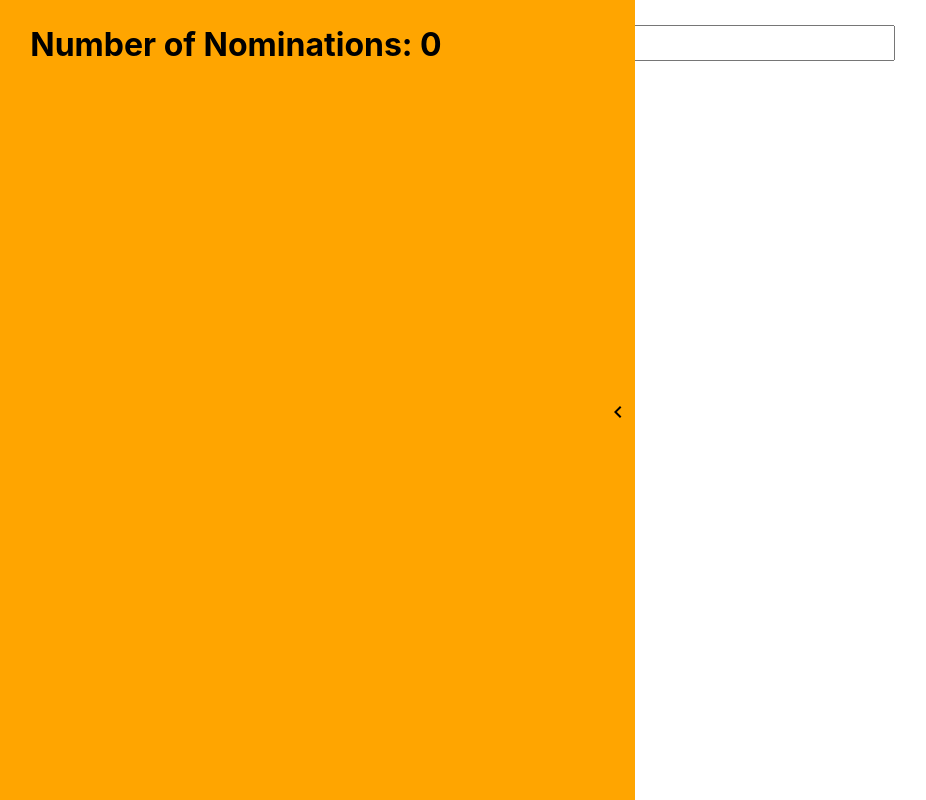
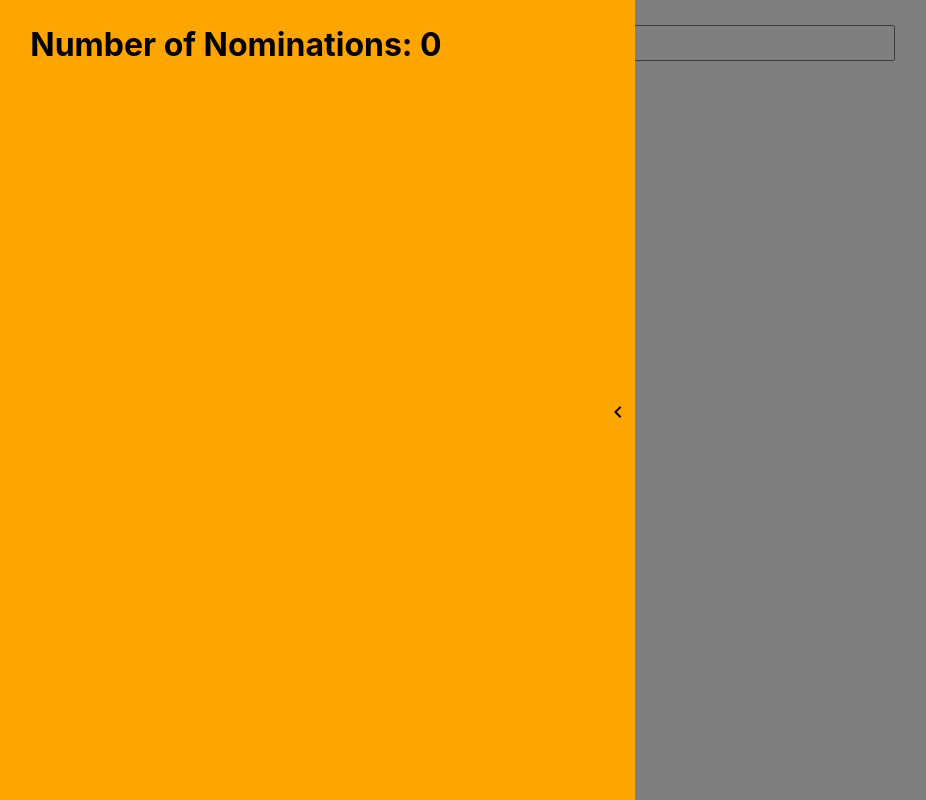
Before and after one commit to harrishs/movieNoms, a React (Create React App) app: page / in a window 1280 px wide. Both pictures are taken after a click on the icon 59 px from the left and 412 px from the top of the page. Shown: the whole page, without its empty margins (133-1059 px from the left). Built offline with nearby package versions, Linux system fonts and the light colour scheme.

Commit message:
add backdrop for sidebar, potentially update nominations to use id over title

```diff
--- /dev/null
+++ b/src/Components/Backdrop/Backdrop.js
@@ -0,0 +1,9 @@
+import React from "react";
+
+import classes from "./Backdrop.module.css";
+
+const Backdrop = props => (
+    props.show ? <div className={classes.Backdrop} onClick={props.clicked}></div>  : null
+);
+
+export default Backdrop;
--- /dev/null
+++ b/src/Components/Backdrop/Backdrop.module.css
@@ -0,0 +1,9 @@
+.Backdrop {
+  width: 100%;
+  height: 100%;
+  position: fixed;
+  z-index: 100;
+  left: 0;
+  top: 0;
+  background-color: rgba(0, 0, 0, 0.5);
+}
--- a/src/Components/Nominations/NominationContainer.js
+++ b/src/Components/Nominations/NominationContainer.js
@@ -3,6 +3,7 @@
 import classes from "./NominationContainer.module.css"
 import ChevronLeftIcon from '@material-ui/icons/ChevronLeft';
 import ChevronRightIcon from '@material-ui/icons/ChevronRight';
+import Backdrop from "../Backdrop/Backdrop";
 
 const NominationHolder = props => {
     const [toggle, setToggle] = useState(false);
@@ -19,6 +20,8 @@
     }
 
     return (
+        <>
+        <Backdrop clicked={()=>setToggle(false)} show={toggle}/>
         <div className={toggleClasses.join(" ")}>
             {toggleIcon}
             <h1 className={classes.Count}>Number of Nominations: {props.count}</h1>
@@ -26,6 +29,7 @@
             {props.children}
             </div>
         </div>
+        </>
     )
 }
 
```
Also changed, not shown: 1 other file (tests, documents, lock files or other folders).
